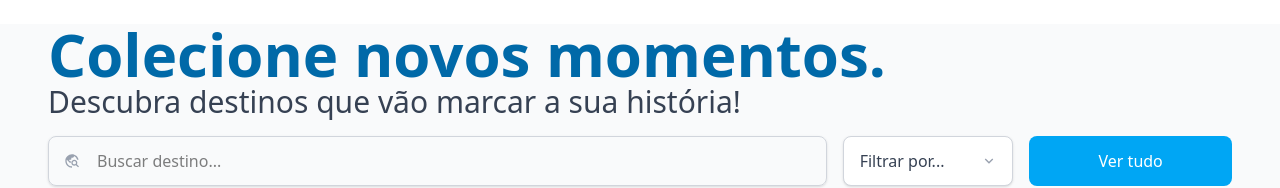
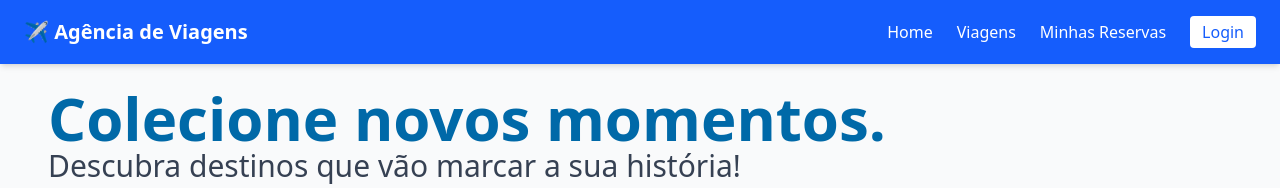
Before and after one commit to Manuel-Orlando/SendMailNewTravel, a React (Vite) app in the folder frontend/client/: page / in a window 1280 px wide. Shown: the top 188 px of the page. Built offline with nearby package versions, Linux system fonts and the light colour scheme.

Commit message:
feat: header com navegação e nome do usuário logado

```diff
--- a/frontend/client/package.json
+++ b/frontend/client/package.json
@@ -11,6 +11,7 @@
   },
   "dependencies": {
     "axios": "^1.11.0",
+    "jwt-decode": "^4.0.0",
     "motion": "^12.23.12",
     "prop-types": "^15.8.1",
     "react": "^19.1.1",
--- a/frontend/client/src/App.jsx
+++ b/frontend/client/src/App.jsx
@@ -1,8 +1,10 @@
+import Header from "./components/layout/Header";
 import ViagensPage from "./features/viagens/ViagensPage";
 
 export default function App() {
   return (
     <div className="min-h-screen bg-gray-50">
+      <Header />
       <ViagensPage />
     </div>
   );
--- /dev/null
+++ b/frontend/client/src/components/layout/Header.jsx
@@ -0,0 +1,64 @@
+import { Link, useNavigate } from "react-router-dom";
+import { useAuth } from "../../context/AuthContext";
+import { jwtDecode } from "jwt-decode";
+import { motion } from "framer-motion";
+
+export default function Header() {
+  const { token, logout } = useAuth();
+  const navigate = useNavigate();
+
+  let nomeUsuario = "";
+  if (token) {
+    try {
+      const decoded = jwtDecode(token);
+      nomeUsuario = decoded.nome || decoded.email || "Usuário";
+    } catch (err) {
+      console.error("Token inválido");
+    }
+  }
+
+  const handleLogout = () => {
+    logout();
+    navigate("/login");
+  };
+
+  return (
+    <motion.header
+      initial={{ y: -60, opacity: 0 }}
+      animate={{ y: 0, opacity: 1 }}
+      transition={{ duration: 0.6 }}
+      className="bg-blue-600 text-white flex justify-between items-center px-6 py-4 shadow-md"
+    >
+      <h1 className="text-xl font-bold">✈️ Agência de Viagens</h1>
+      <nav className="flex items-center gap-6">
+        <Link to="/" className="hover:underline">
+          Home
+        </Link>
+        <Link to="/viagens" className="hover:underline">
+          Viagens
+        </Link>
+        <Link to="/reservas" className="hover:underline">
+          Minhas Reservas
+        </Link>
+        {token ? (
+          <>
+            <span className="font-semibold">Olá, {nomeUsuario}</span>
+            <button
+              onClick={handleLogout}
+              className="bg-white text-blue-600 px-3 py-1 rounded hover:bg-blue-100 transition"
+            >
+              Sair
+            </button>
+          </>
+        ) : (
+          <Link
+            to="/login"
+            className="bg-white text-blue-600 px-3 py-1 rounded hover:bg-blue-100 transition"
+          >
+            Login
+          </Link>
+        )}
+      </nav>
+    </motion.header>
+  );
+}
--- /dev/null
+++ b/frontend/client/src/context/AuthContext.jsx
@@ -0,0 +1,30 @@
+import { createContext, useContext, useState, useEffect } from "react";
+
+const AuthContext = createContext();
+
+export function AuthProvider({ children }) {
+  const [token, setToken] = useState("");
+
+  useEffect(() => {
+    const tokenSalvo = localStorage.getItem("token");
+    if (tokenSalvo) setToken(tokenSalvo);
+  }, []);
+
+  const login = (novoToken) => {
+    setToken(novoToken);
+    localStorage.setItem("token", novoToken);
+  };
+
+  const logout = () => {
+    setToken("");
+    localStorage.removeItem("token");
+  };
+
+  return (
+    <AuthContext.Provider value={{ token, login, logout }}>
+      {children}
+    </AuthContext.Provider>
+  );
+}
+
+export const useAuth = () => useContext(AuthContext);
--- a/frontend/client/src/main.jsx
+++ b/frontend/client/src/main.jsx
@@ -4,11 +4,14 @@ import App from "./App";
 import "./styles/index.css"; // se estiver usando Tailwind ou estilos globais
 
 import { BrowserRouter } from "react-router-dom";
+import { AuthProvider } from "./context/AuthContext";
 
 ReactDOM.createRoot(document.getElementById("root")).render(
   <React.StrictMode>
     <BrowserRouter>
-      <App />
+      <AuthProvider>
+        <App />
+      </AuthProvider>
     </BrowserRouter>
   </React.StrictMode>
 );
```
Also changed, not shown: 1 other file (tests, documents, lock files or other folders).
